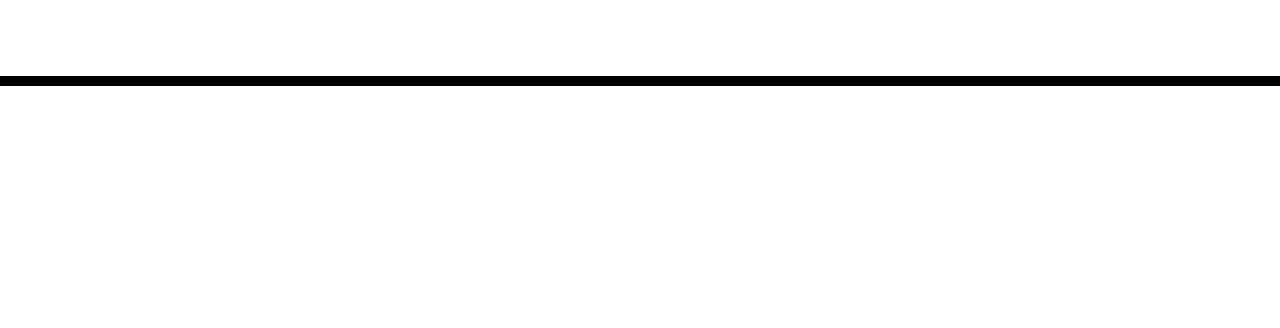
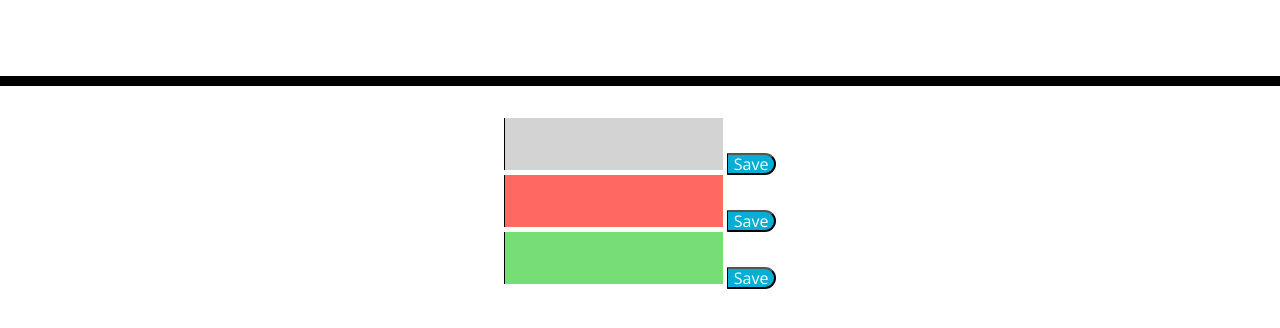
Before and after one commit to fantastic679/work-day-scheduler, a plain HTML site: page index.html in a window 1280 px wide. Shown: the part 182-510 px from the top of the page. Drawn offline with nearby package versions, Linux system fonts and the light colour scheme.

Commit message:
Added readme and javascript files, experimented with basic layout for timeblock

```diff
--- a/index.html
+++ b/index.html
@@ -30,7 +30,24 @@
     </header>
     <div class="container">
       <!-- Timeblocks go here -->
+      <div class="time-block">
+        <textarea class="past"></textarea>
+        <button class="saveBtn">Save</button>
+      </div>
+
+      <div class="time-block">
+        <textarea class="present"></textarea>
+        <button class="saveBtn">Save</button>
+      </div>
+
+      <div class="time-block">
+        <textarea class="future"></textarea>
+        <button class="saveBtn">Save</button>
+      </div>
+
     </div>
+
+
 
     <script src="https://cdnjs.cloudflare.com/ajax/libs/jquery/3.2.1/jquery.min.js"></script>
     <script src="https://cdnjs.cloudflare.com/ajax/libs/moment.js/2.24.0/moment.min.js"></script>
```
Also changed, not shown: script.js (added), 1 other file.
